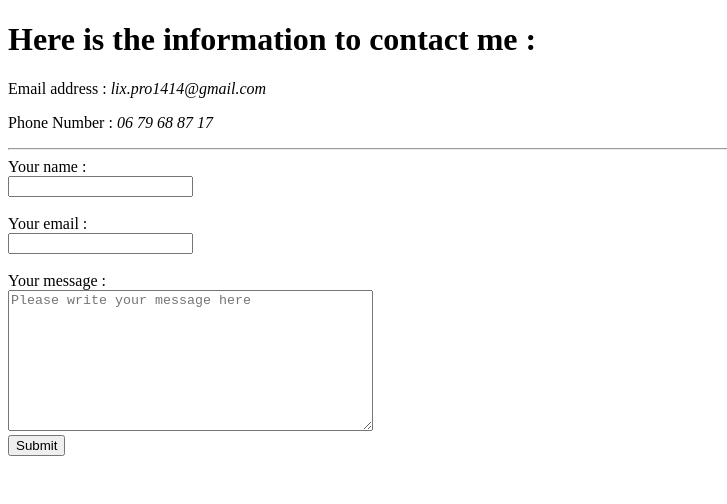
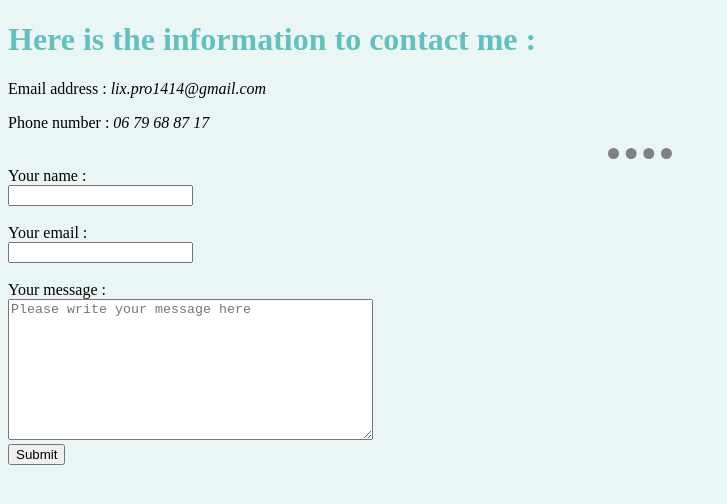
Before and after one commit to Pikachu14144/portfolio, a plain HTML site: page contact.html in a window 1280 px wide. Shown: the whole page, without its empty margins (0-727 px from the left). Drawn offline with Linux system fonts and the light colour scheme.

Commit message:
Added css in the website

```diff
--- a/contact.html
+++ b/contact.html
@@ -5,11 +5,12 @@
     <meta http-equiv="X-UA-Compatible" content="IE=edge">
     <meta name="viewport" content="width=device-width, initial-scale=1.0">
     <title>Contact Me</title>
+    <link rel="stylesheet" href="css/styles.css">
 </head>
 <body>
     <h1>Here is the information to contact me :</h1>
     <p>Email address : <em>lix.pro1414@gmail.com</em></p>
-    <p>Phone Number : <em>06 79 68 87 17</em></p>
+    <p>Phone number : <em>06 79 68 87 17</em></p>
     <hr>
     <form action="mailto:lix.pro1414@gmail.com" method="post" enctype="text/plain">
         <label>Your name :</label><br>
--- /dev/null
+++ b/css/styles.css
@@ -0,0 +1,19 @@
+body {
+    background-color: #EAF6F6;
+}
+
+hr {
+    border-style: none;
+    border-top-style: dotted;
+    border-color: gray;
+    border-width: 11px;
+    width: 5%;
+}
+
+h1 {
+    color: #66BFBF;
+}
+
+h3 {
+    color: #66BFBF;
+}
```
Also changed, not shown: hobbies.html (+1 -0 lines), index.html (+1 -0 lines), img/hqdefault.jpg (added).
